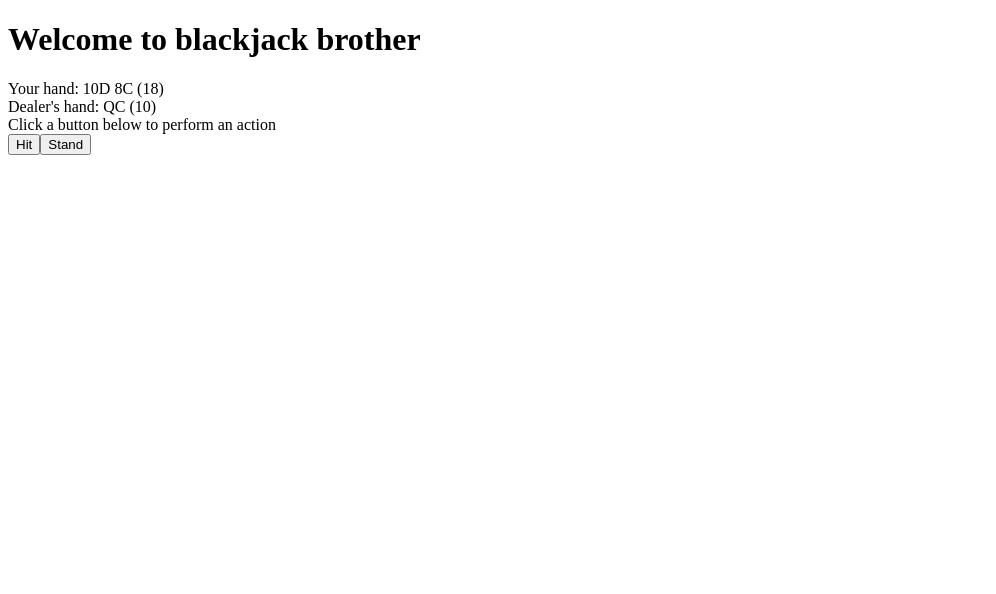
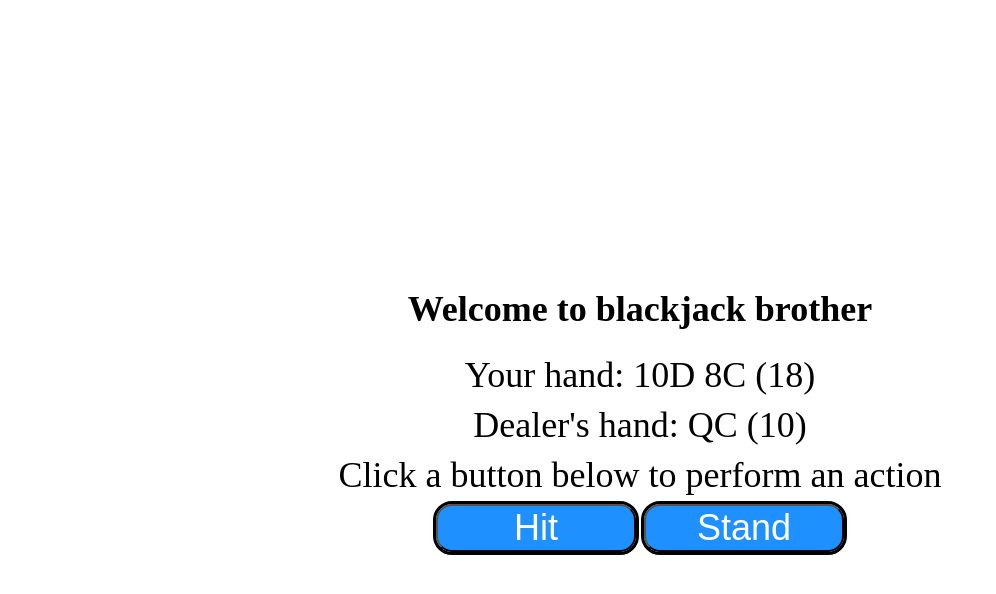
Before and after one commit to AryanDaSingh/bj-coding-practice, a website with bundled scripts: page web/index.html in a window 1280 px wide. Shown: the whole page, without its empty margins (0-996 px from the left). Built offline with nearby package versions, Linux system fonts and the light colour scheme.

Commit message:
Added styling

```diff
--- a/web/index.html
+++ b/web/index.html
@@ -4,6 +4,7 @@
     <meta charset="UTF-8">
     <meta name="viewport" content="width=device-width, initial-scale=1.0">
     <title>Document</title>
+    <link rel="stylesheet" href="style.css">
 </head>
 <body>
     <div id="root"></div>
--- /dev/null
+++ b/web/style.css
@@ -0,0 +1,52 @@
+* {
+    font-size: 1.5rem;
+    box-sizing: border-box;
+}
+
+body {
+    height: 100vh;
+    overflow: hidden;
+    display: flex;
+    flex-flow: column nowrap;
+    justify-content: center;
+}
+
+.title {
+    text-align: center;
+}
+
+.display {
+    display: flex;
+    flex-flow: column nowrap;
+    align-items: center;
+    justify-content: center;
+    gap: 8px;
+
+}
+
+.btn-container {
+    display: flex;
+    gap: 8px;
+}
+
+button {
+    outline: 3px solid black;
+    border-radius: 16px;
+    min-width: 200px;
+    background-color: dodgerblue;
+    color: white;
+}
+
+button:enabled:hover {
+    box-shadow: inset 5px 5px 15px 5px rgba(0,0,0,0.2);
+    cursor: pointer;
+}
+
+button:enabled:active {
+    box-shadow: inset 5px 5px 15px 5px rgba(0,0,0,0.5);
+}
+
+button:disabled {
+    cursor: not-allowed;
+    opacity: 0.3;
+}
```
